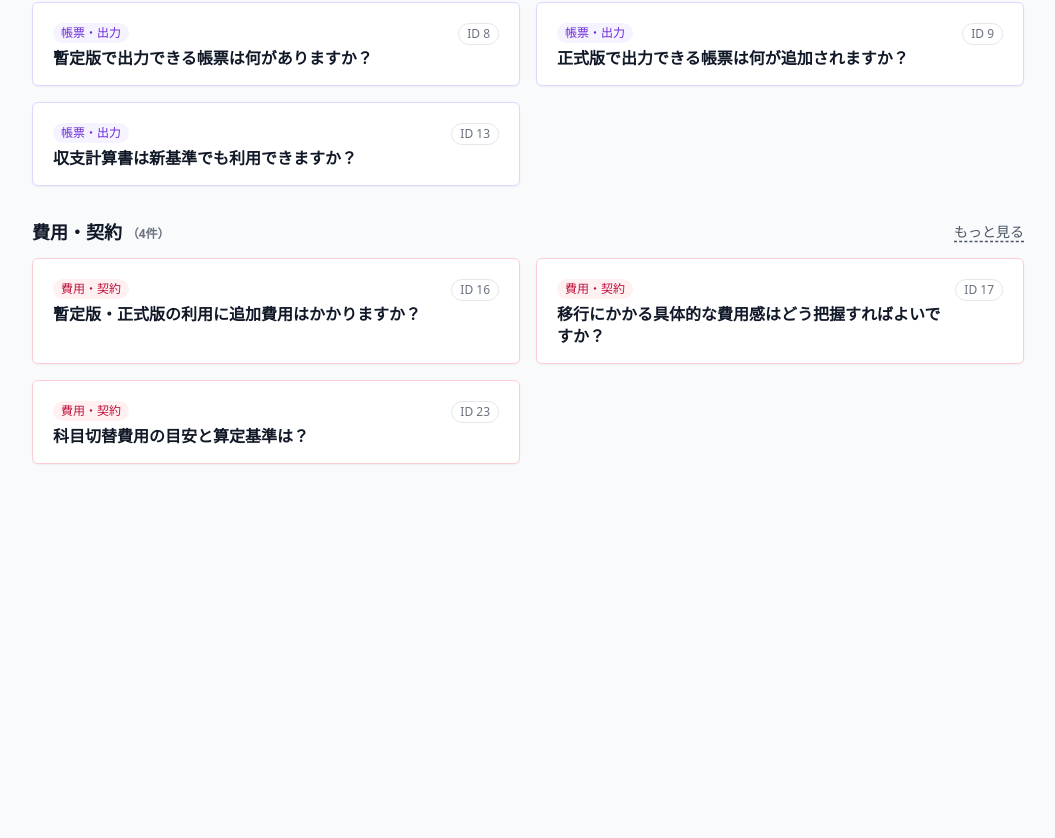
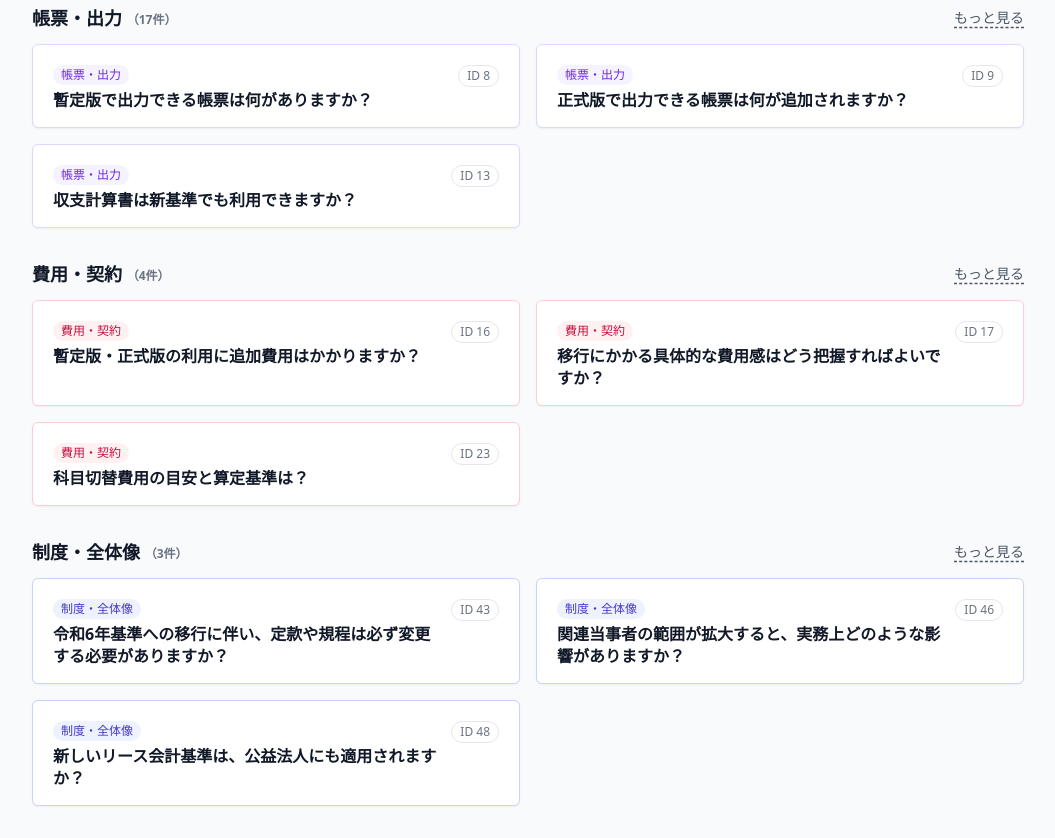
Before and after one commit to maki-k-shirai/r6-faq, a Next.js app: page /faq in a window 1280 px wide. Shown: the part 1304-2142 px from the top of the page, without its empty margins (112-1167 px from the left). Before the commit the page ends 1800 px from the top, so only its background shows below. Built offline with nearby package versions, Linux system fonts and the light colour scheme.

Commit message:
feat: BUCKETS・COLORSに「制度・全体像」カテゴリを追加
Co-Authored-By: Claude Sonnet 4.6 <noreply@anthropic.com>

```diff
--- a/components/FaqList.tsx
+++ b/components/FaqList.tsx
@@ -14,6 +14,7 @@ const BUCKETS = [
   "帳票・出力",
   "費用・契約",
   "オプション機能",
+  "制度・全体像",
 ] as const;
 type Bucket = (typeof BUCKETS)[number];
 
@@ -57,6 +58,12 @@ const COLORS: Record<
     chip: "bg-teal-50",
     chipText: "text-teal-700",
     hover: "hover:bg-teal-50",
+  },
+  "制度・全体像": {
+    border: "border-indigo-200",
+    chip: "bg-indigo-50",
+    chipText: "text-indigo-700",
+    hover: "hover:bg-indigo-50",
   },
 };
 
```
